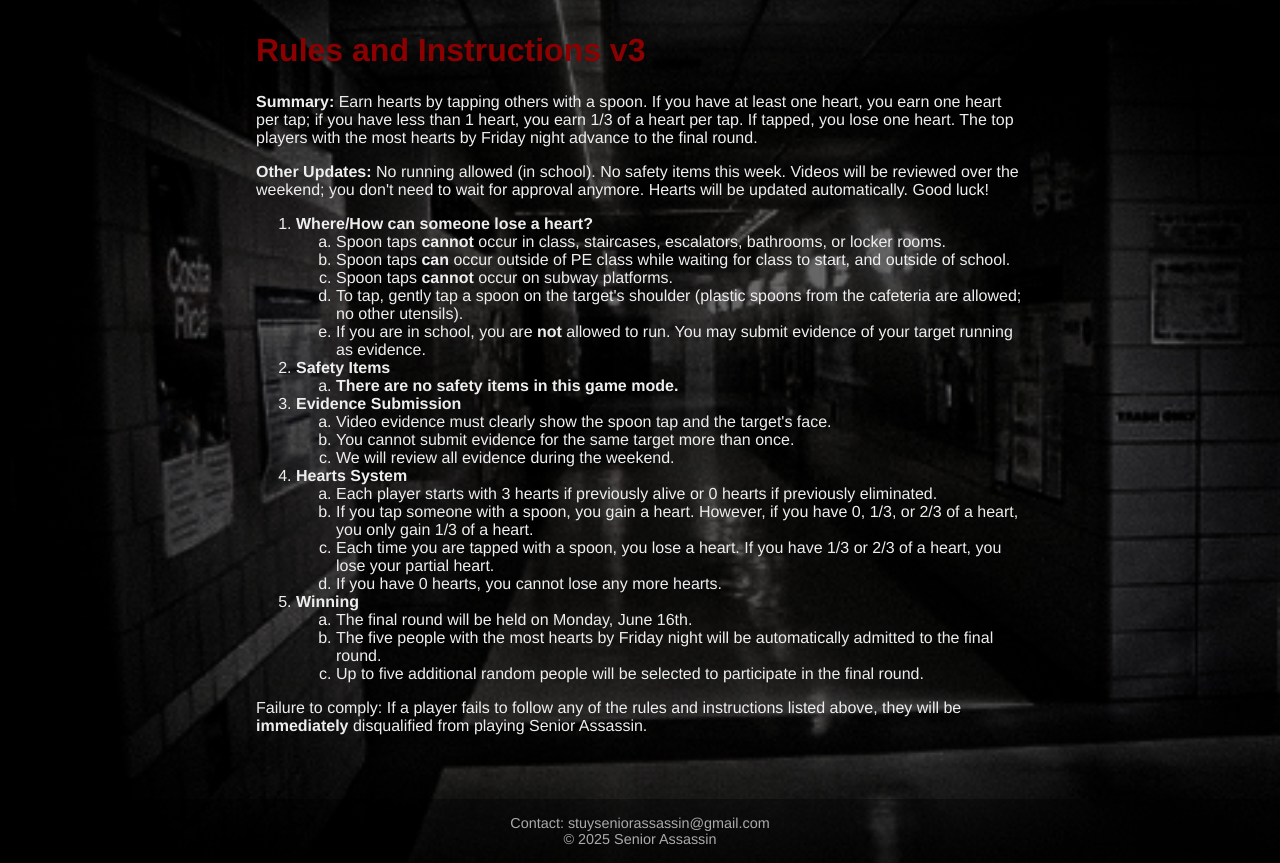
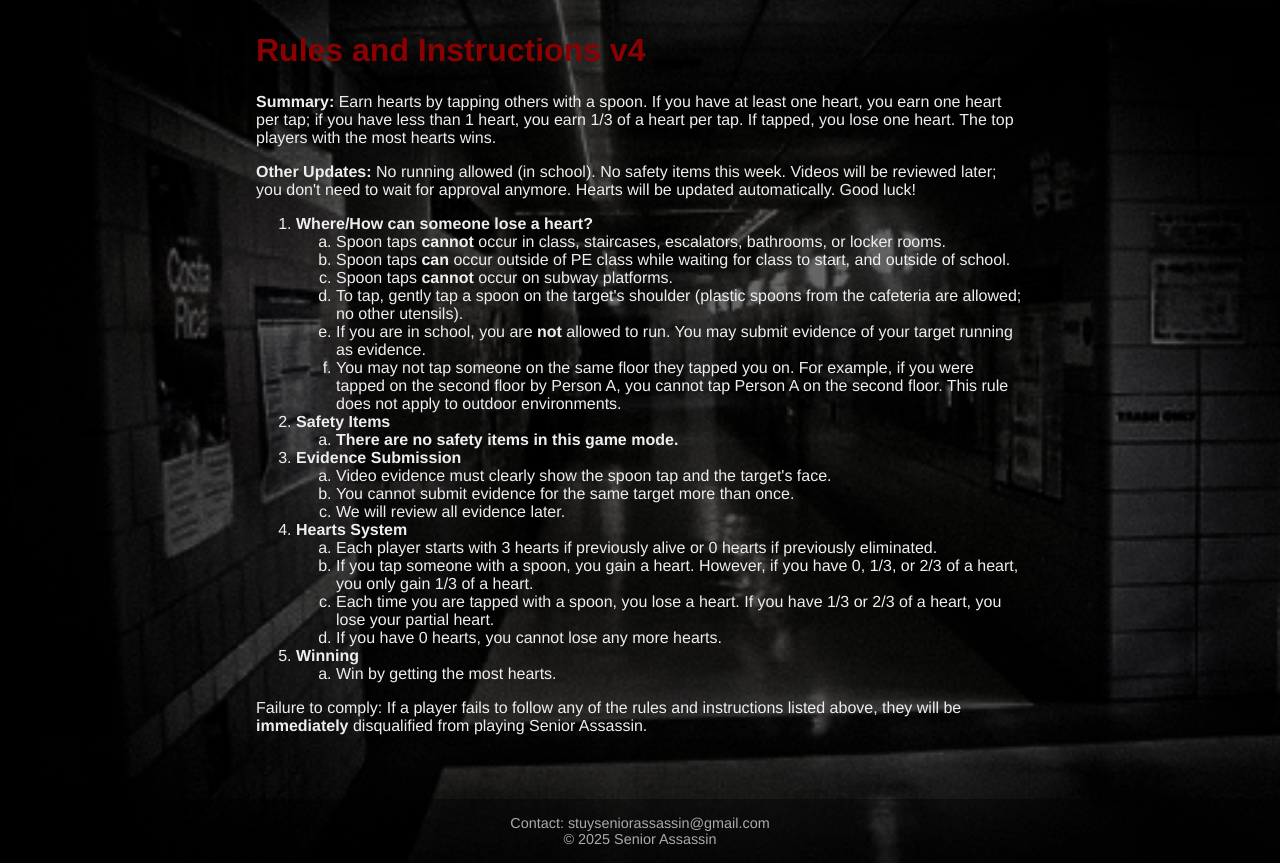
Before and after one commit to Senior-Caucus/Senior-Assassin, a FastAPI app: page /rules in a window 1280 px wide. Run offline with FastAPI, Linux system fonts and the light colour scheme; style sheets or scripts are compiled from the project's sources.

Commit message:
Update rules and instructions for clarity and detail in evidence submission

```diff
--- a/src/static/js/target.js
+++ b/src/static/js/target.js
@@ -92,8 +92,8 @@ document.addEventListener("DOMContentLoaded", () => {
         <form id="evidence-form" method="post" enctype="multipart/form-data" style="margin-top:1.5em;display:flex;flex-direction:column;align-items:center;gap:0.5em;max-width:350px;">
           <label for="video" style="width:100%;text-align:left;">Video Evidence (max 25MB):</label>
           <input type="file" name="video" id="video" accept="video/*" required style="width:100%;">
-          <label for="comments" style="width:100%;text-align:left;">Comments:</label>
-          <textarea name="comments" id="comments" rows="3" placeholder="Optional..." style="width:100%;border-radius:6px;"></textarea>
+          <label for="comments" style="width:100%;text-align:left;">Comments (you MUST include the floor number; you may not tap someone on the same floor they tapped you on; see the rules for more info):</label>
+          <textarea name="comments" id="comments" rows="3" placeholder="Not Optional..." style="width:100%;border-radius:6px;"></textarea>
           <input type="hidden" name="target_email" id="target_email" value="${user.email}">
           <input type="hidden" name="user_email" value="${CURRENT_USER_EMAIL}">
           <div id="progress-container" class="hidden" style="width:100%;"><div id="upload-progress" style="height:8px;background:#fff;width:0%;border-radius:4px;"></div></div>
--- a/src/templates/rules.html
+++ b/src/templates/rules.html
@@ -5,9 +5,9 @@
 {% block content %}
 <div class="homepage-bg">
   <div class="rules-section rules-section-add">
-    <h3>Rules and Instructions v3</h3>
-    <p><b>Summary:</b> Earn hearts by tapping others with a spoon. If you have at least one heart, you earn one heart per tap; if you have less than 1 heart, you earn 1/3 of a heart per tap. If tapped, you lose one heart. The top players with the most hearts by Friday night advance to the final round.</p>
-    <p><b>Other Updates:</b> No running allowed (in school). No safety items this week. Videos will be reviewed over the weekend; you don't need to wait for approval anymore. Hearts will be updated automatically. Good luck!</p>
+    <h3>Rules and Instructions v4</h3>
+    <p><b>Summary:</b> Earn hearts by tapping others with a spoon. If you have at least one heart, you earn one heart per tap; if you have less than 1 heart, you earn 1/3 of a heart per tap. If tapped, you lose one heart. The top players with the most hearts wins.</p>
+    <p><b>Other Updates:</b> No running allowed (in school). No safety items this week. Videos will be reviewed later; you don't need to wait for approval anymore. Hearts will be updated automatically. Good luck!</p>
     <ol>
       <li>
         <b>Where/How can someone lose a heart?</b>
@@ -17,6 +17,7 @@
           <li>Spoon taps <b>cannot</b> occur on subway platforms.</li>
           <li>To tap, gently tap a spoon on the target's shoulder (plastic spoons from the cafeteria are allowed; no other utensils).</li>
           <li>If you are in school, you are <b>not</b> allowed to run. You may submit evidence of your target running as evidence.</li>
+          <li>You may not tap someone on the same floor they tapped you on. For example, if you were tapped on the second floor by Person A, you cannot tap Person A on the second floor. This rule does not apply to outdoor environments.</li>
         </ol>
       </li>
       <li>
@@ -30,7 +31,7 @@
         <ol type="a">
           <li>Video evidence must clearly show the spoon tap and the target's face.</li>
           <li>You cannot submit evidence for the same target more than once.</li>
-          <li>We will review all evidence during the weekend.</li>
+          <li>We will review all evidence later.</li>
         </ol>
       </li>
       <li>
@@ -45,9 +46,7 @@
       <li>
         <b>Winning</b>
         <ol type="a">
-          <li>The final round will be held on Monday, June 16th.</li>
-          <li>The five people with the most hearts by Friday night will be automatically admitted to the final round.</li>
-          <li>Up to five additional random people will be selected to participate in the final round.</li>
+          <li>Win by getting the most hearts.</li>
         </ol>
       </li>
     </ol>
--- a/src/templates/target.html
+++ b/src/templates/target.html
@@ -5,7 +5,7 @@
 {% block content %}
   <div class="target-page">
     <h2 class="nosifer-regular">Eliminate Anyone</h2>
-    <button id="rules-btn">Instructions/Rules v3</button>
+    <button id="rules-btn">Instructions/Rules v4<br/>PLEASE READ CAREFULLY</button>
     <div style="margin-bottom: 1em; font-size: 1.2em; display: flex; align-items: center; justify-content: center; gap: 0.5em;">
       <b>Your Hearts:</b>
       <span id="my-hearts" style="display: flex; align-items: center; gap: 0.15em;"></span>
```
